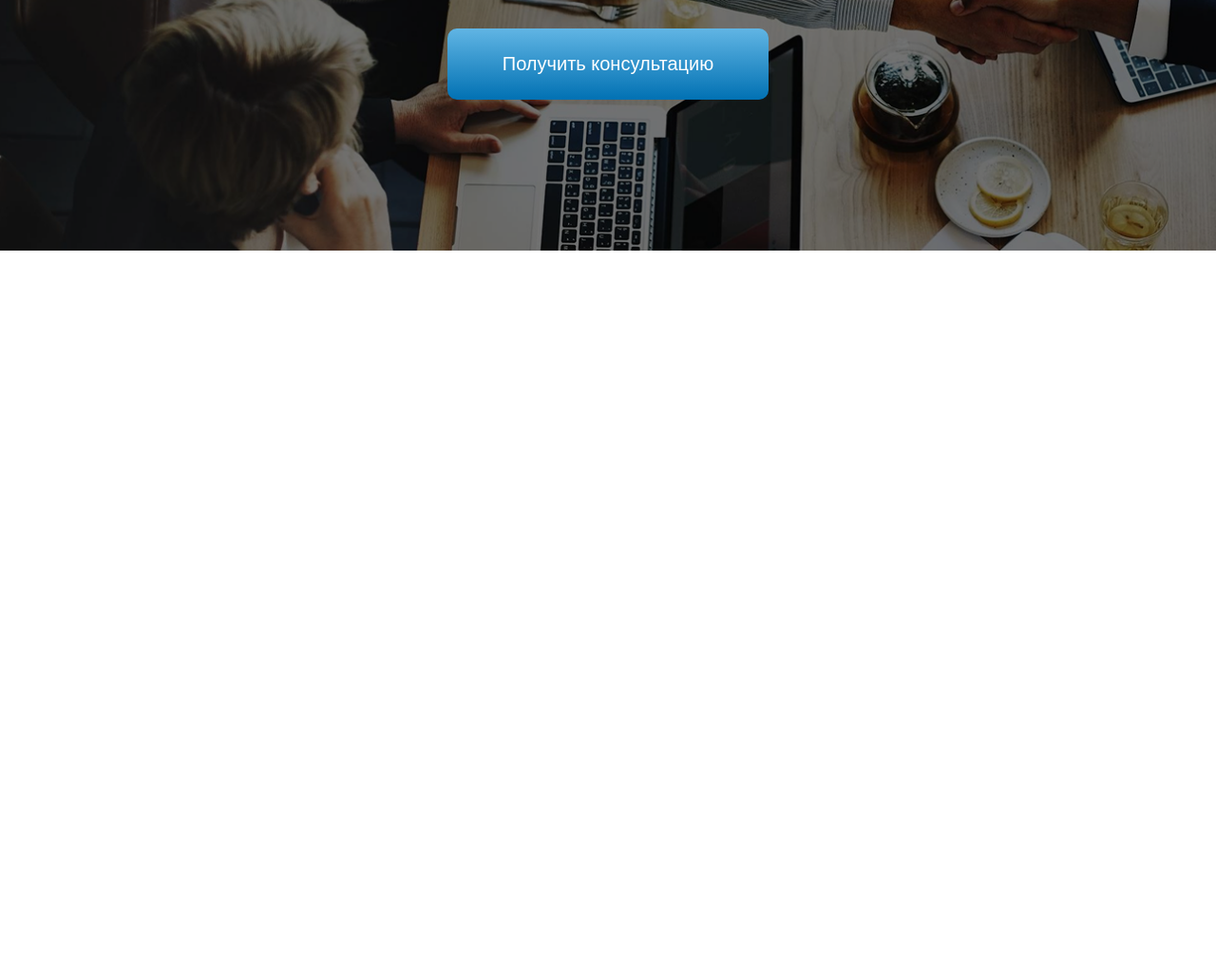
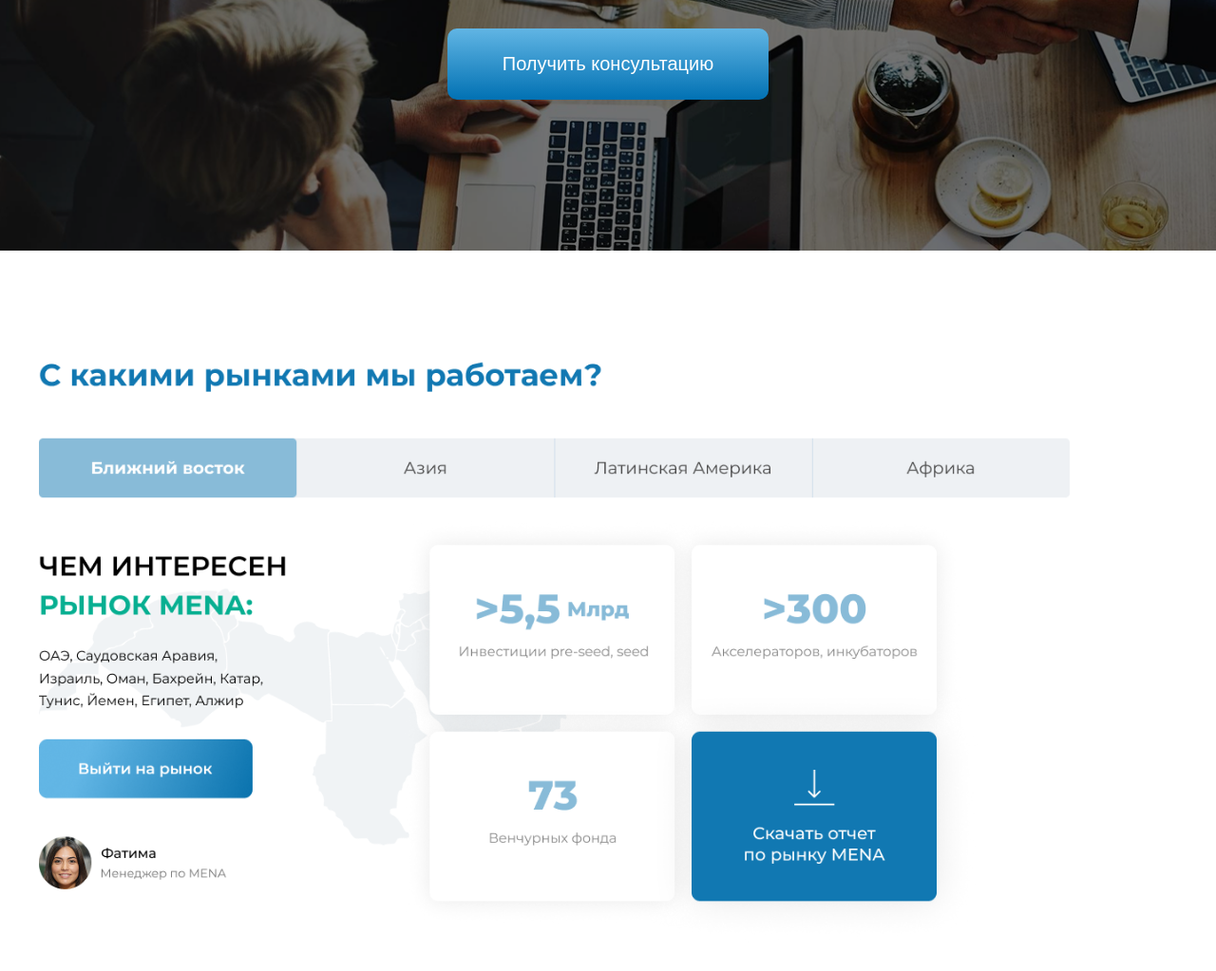
Before and after one commit to Alimukhammad08/GIT-exam, a plain HTML site: page index.html in a window 1280 px wide. Shown: the part 2864-3887 px from the top of the page at 95% size. Before the commit the page ends 3164 px from the top, so only its background shows below. Drawn offline with Linux system fonts and the light colour scheme.

Commit message:
I added new section

```diff
--- a/index.html
+++ b/index.html
@@ -144,7 +144,11 @@
         </section>
     </section>
 
-
+    <section>
+        <div class="nih1">
+            <img class="nih2" src="./images/Group 777.png" alt="">
+        </div>
+    </section>
     <BR></BR>
 </body>
 
--- a/style.css
+++ b/style.css
@@ -280,6 +280,25 @@
     background: linear-gradient(#61B5E4, #0171b3);
 }
 
+.nih1{
+    width: 1216px;
+    height: 661px;
+    margin: auto;
+    margin-top: 95px;
+}
+
+.nih2{
+    width: 90%;
+}
+
+
+
+
+
+
+
+
+
 
 
 
@@ -454,6 +473,7 @@
 
 
 
+
     /* 2 */
     .wrap2 {
         width: 330px;
@@ -570,7 +590,7 @@
         max-width: 100%;
         height: 605px;
         margin: auto;
-        margin-top: 90px;
+        margin-top: 160px;
         background-image: url("./images/Group\ 757.png");
         background-size: cover;
         background-repeat: no-repeat;
```
Also changed, not shown: images/Group 777.png (added).
